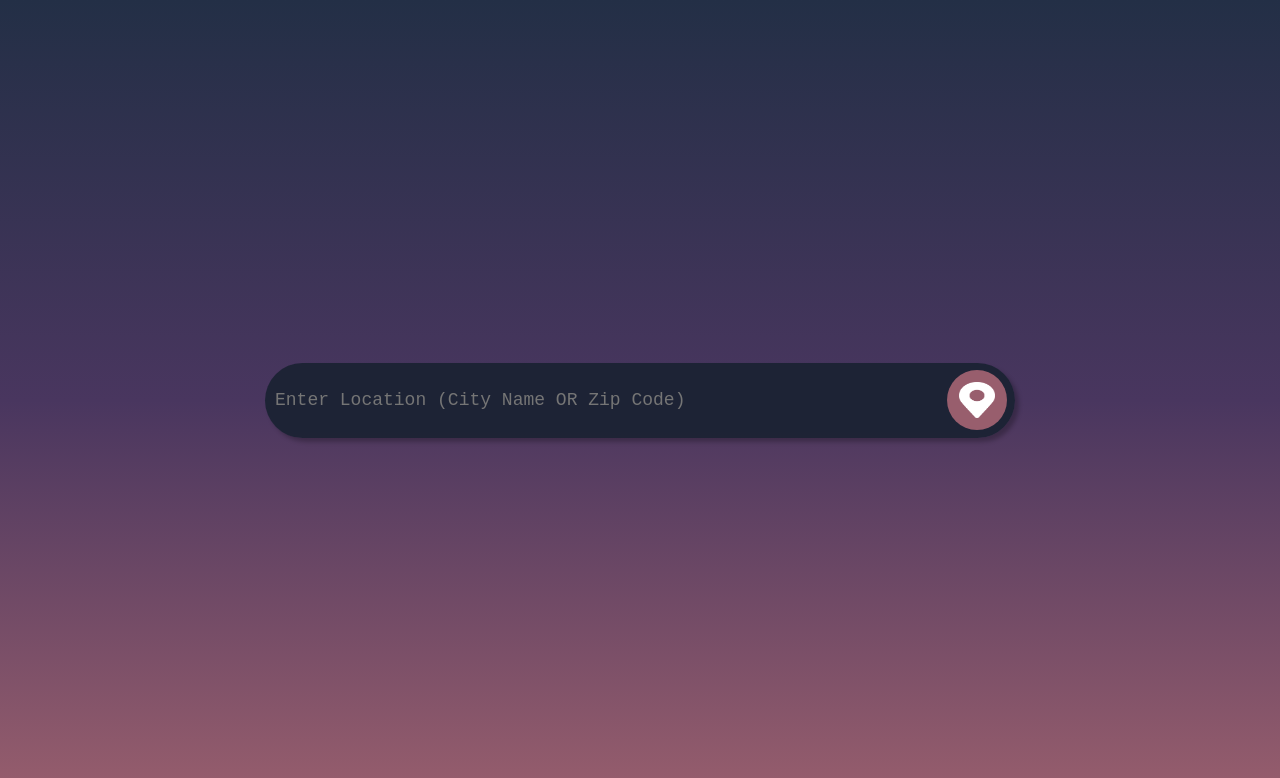
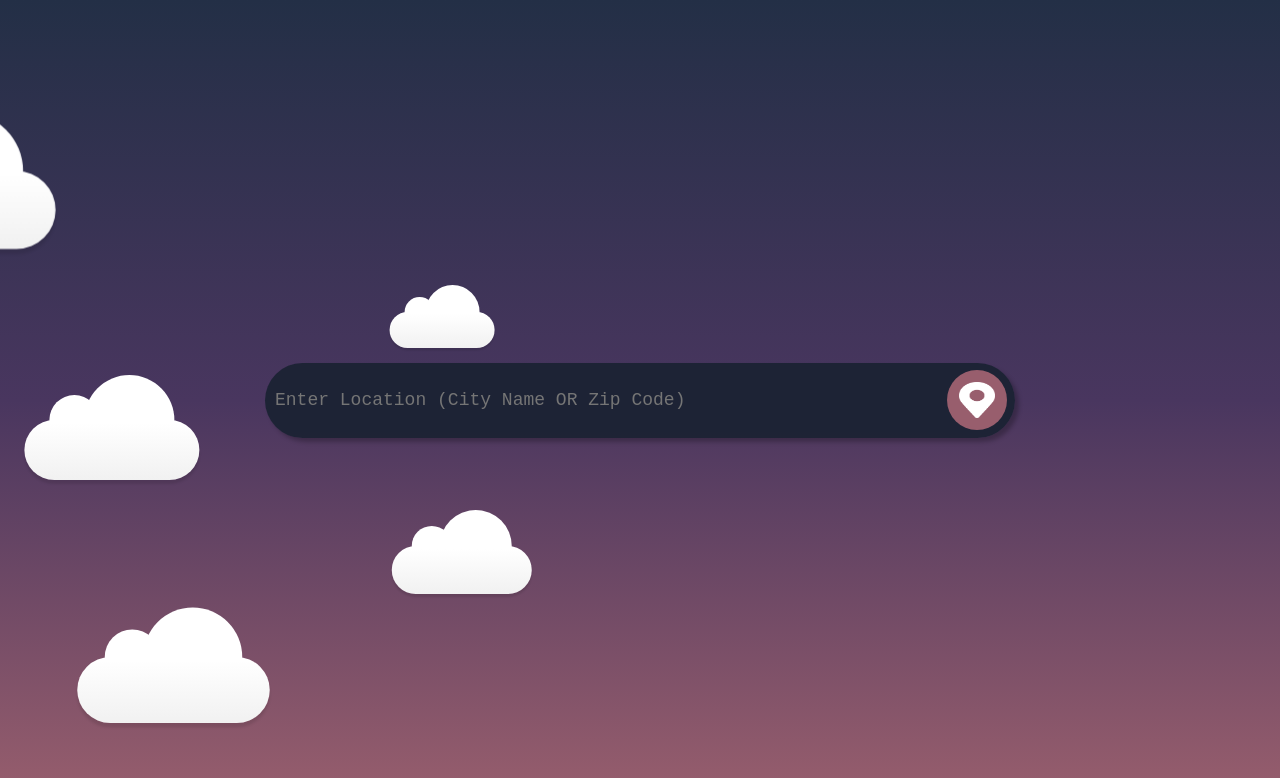
Before and after one commit to JosiahSco/weather, a Next.js app: page / in a window 1280 px wide. Shown: the top 778 px of the page. Built offline with nearby package versions, Linux system fonts and the light colour scheme.

Commit message:
fix: changing z-indexes for clouds to display properly 😁

```diff
--- a/app/page.js
+++ b/app/page.js
@@ -43,9 +43,9 @@ export default function Weather() {
             </div>
 
             {showSearchBar ? (
-                <WeatherSearch onSearch={handleWeatherData}/>
+                <WeatherSearch onSearch={handleWeatherData} className='wetha'/>
             ) : (
-                <WeatherData weatherData={weatherData}/>
+                <WeatherData weatherData={weatherData} className='wetha'/>
             )}
         </main>
     )
--- a/app/weather.css
+++ b/app/weather.css
@@ -2,7 +2,7 @@
     /* min-width: 100%; */
     min-height: 100vh;
     background-image: linear-gradient(#232f46, #49365f, #985E6D);
-    z-index: 1;
+    z-index: 0;
     display: flex;
     align-items: center;
     justify-content: center;
@@ -15,7 +15,11 @@
 	position: fixed;
 	right: 0;
 	top: 0;
-	z-index: -1;
+	z-index: 0;
+}
+
+.wetha {
+	z-index: 2;
 }
 
 /* KEYFRAMES */
```
